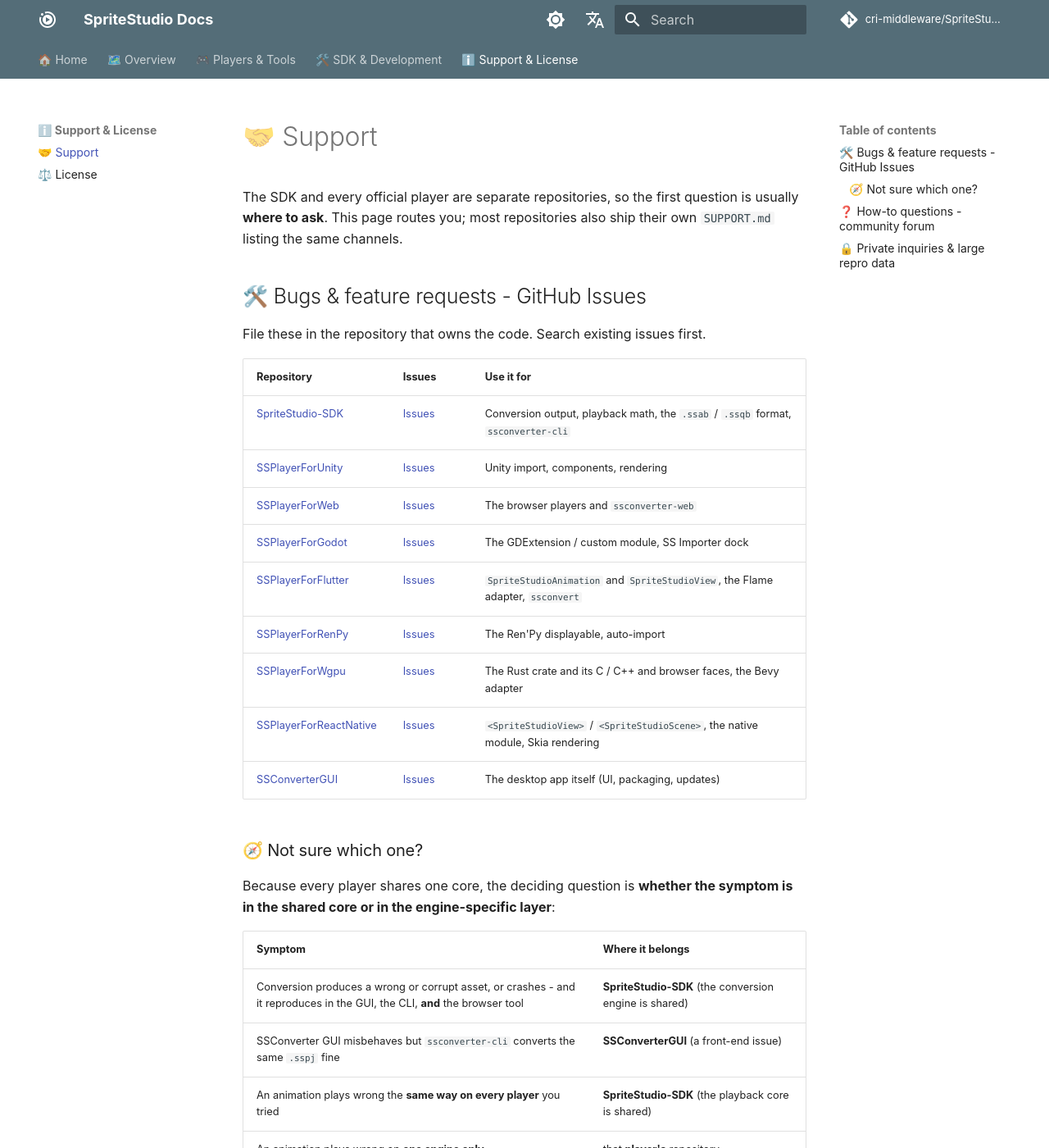
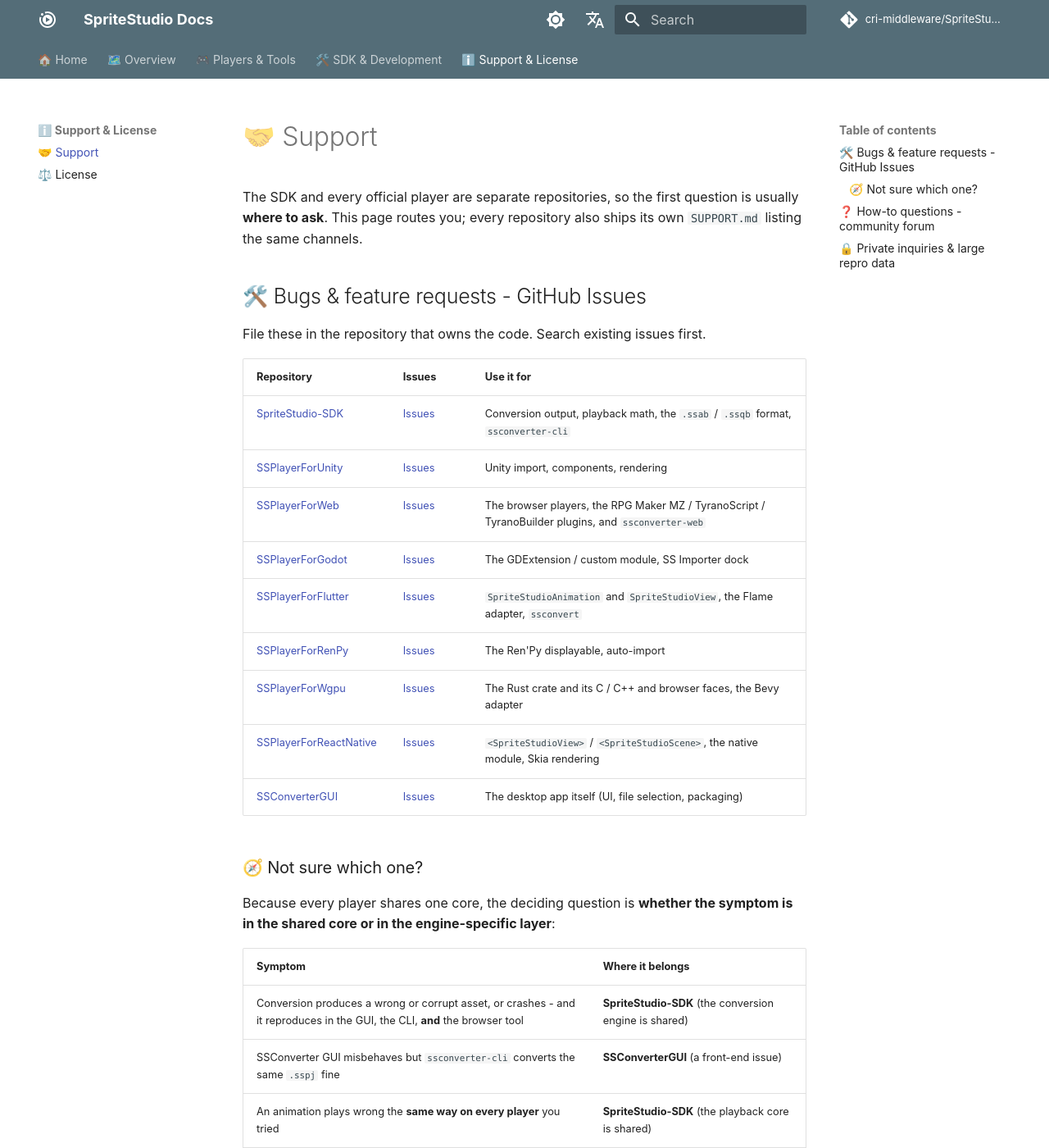
Before and after one commit to cri-middleware/SpriteStudio-Docs, an MkDocs documentation site: the page built from docs/en/support.md, in a window 1280 px wide and 1400 px high. Shown: the whole window at 82% size. Built offline with MkDocs 1.6.1 and Material for MkDocs 9.7.7, drawn with Linux system fonts in a browser that asks for light colours; comment, search, counter and statistics services are not loaded.

Commit message:
docs: fix the routing rows, the home intro and the AI-assistant table
- Support: the SSPlayerForWeb row names the MZ / Tyrano plugins so their
  users find their tracker; SSConverterGUI has no updater (its own
  SUPPORT.md lists file selection); every repository ships a SUPPORT.md.
- The issue chooser mirrors SUPPORT.md's first route: a player or SDK
  problem goes to the repository that owns it, via the Support page.
- Home: the tools convert, they do not play back.
- AI Assistants: only the Web npm packages carry docs (the plugin zips do
  not); name llms.txt / llms-full.txt instead of "one pair of files";
  smoother Japanese.
- README's structure lists the three overview pages it was missing.

```diff
--- a/docs/en/support.md
+++ b/docs/en/support.md
@@ -1,7 +1,7 @@
 # 🤝 Support
 
 The SDK and every official player are separate repositories, so the first question is usually
-**where to ask**. This page routes you; most repositories also ship their own `SUPPORT.md`
+**where to ask**. This page routes you; every repository also ships its own `SUPPORT.md`
 listing the same channels.
 
 ## 🛠️ Bugs & feature requests - GitHub Issues
@@ -12,13 +12,13 @@ File these in the repository that owns the code. Search existing issues first.
 |---|---|---|
 | [SpriteStudio-SDK](https://github.com/cri-middleware/SpriteStudio-SDK) | [Issues](https://github.com/cri-middleware/SpriteStudio-SDK/issues) | Conversion output, playback math, the `.ssab` / `.ssqb` format, `ssconverter-cli` |
 | [SSPlayerForUnity](https://github.com/cri-middleware/SSPlayerForUnity) | [Issues](https://github.com/cri-middleware/SSPlayerForUnity/issues) | Unity import, components, rendering |
-| [SSPlayerForWeb](https://github.com/cri-middleware/SSPlayerForWeb) | [Issues](https://github.com/cri-middleware/SSPlayerForWeb/issues) | The browser players and `ssconverter-web` |
+| [SSPlayerForWeb](https://github.com/cri-middleware/SSPlayerForWeb) | [Issues](https://github.com/cri-middleware/SSPlayerForWeb/issues) | The browser players, the RPG Maker MZ / TyranoScript / TyranoBuilder plugins, and `ssconverter-web` |
 | [SSPlayerForGodot](https://github.com/cri-middleware/SSPlayerForGodot) | [Issues](https://github.com/cri-middleware/SSPlayerForGodot/issues) | The GDExtension / custom module, SS Importer dock |
 | [SSPlayerForFlutter](https://github.com/cri-middleware/SSPlayerForFlutter) | [Issues](https://github.com/cri-middleware/SSPlayerForFlutter/issues) | `SpriteStudioAnimation` and `SpriteStudioView`, the Flame adapter, `ssconvert` |
 | [SSPlayerForRenPy](https://github.com/cri-middleware/SSPlayerForRenPy) | [Issues](https://github.com/cri-middleware/SSPlayerForRenPy/issues) | The Ren'Py displayable, auto-import |
 | [SSPlayerForWgpu](https://github.com/cri-middleware/SSPlayerForWgpu) | [Issues](https://github.com/cri-middleware/SSPlayerForWgpu/issues) | The Rust crate and its C / C++ and browser faces, the Bevy adapter |
 | [SSPlayerForReactNative](https://github.com/cri-middleware/SSPlayerForReactNative) | [Issues](https://github.com/cri-middleware/SSPlayerForReactNative/issues) | `<SpriteStudioView>` / `<SpriteStudioScene>`, the native module, Skia rendering |
-| [SSConverterGUI](https://github.com/cri-middleware/SSConverterGUI) | [Issues](https://github.com/cri-middleware/SSConverterGUI/issues) | The desktop app itself (UI, packaging, updates) |
+| [SSConverterGUI](https://github.com/cri-middleware/SSConverterGUI) | [Issues](https://github.com/cri-middleware/SSConverterGUI/issues) | The desktop app itself (UI, file selection, packaging) |
 
 ### 🧭 Not sure which one?
 
```
Also changed, not shown: README.ja.md (+1 -0 lines), README.md (+1 -0 lines), docs/en/index.md (+2 -2 lines), docs/en/overview/ai-assistants.md (+2 -2 lines), docs/ja/index.md (+1 -1 lines), docs/ja/overview/ai-assistants.md (+4 -4 lines), docs/ja/support.md (+3 -3 lines), 1 other file.
